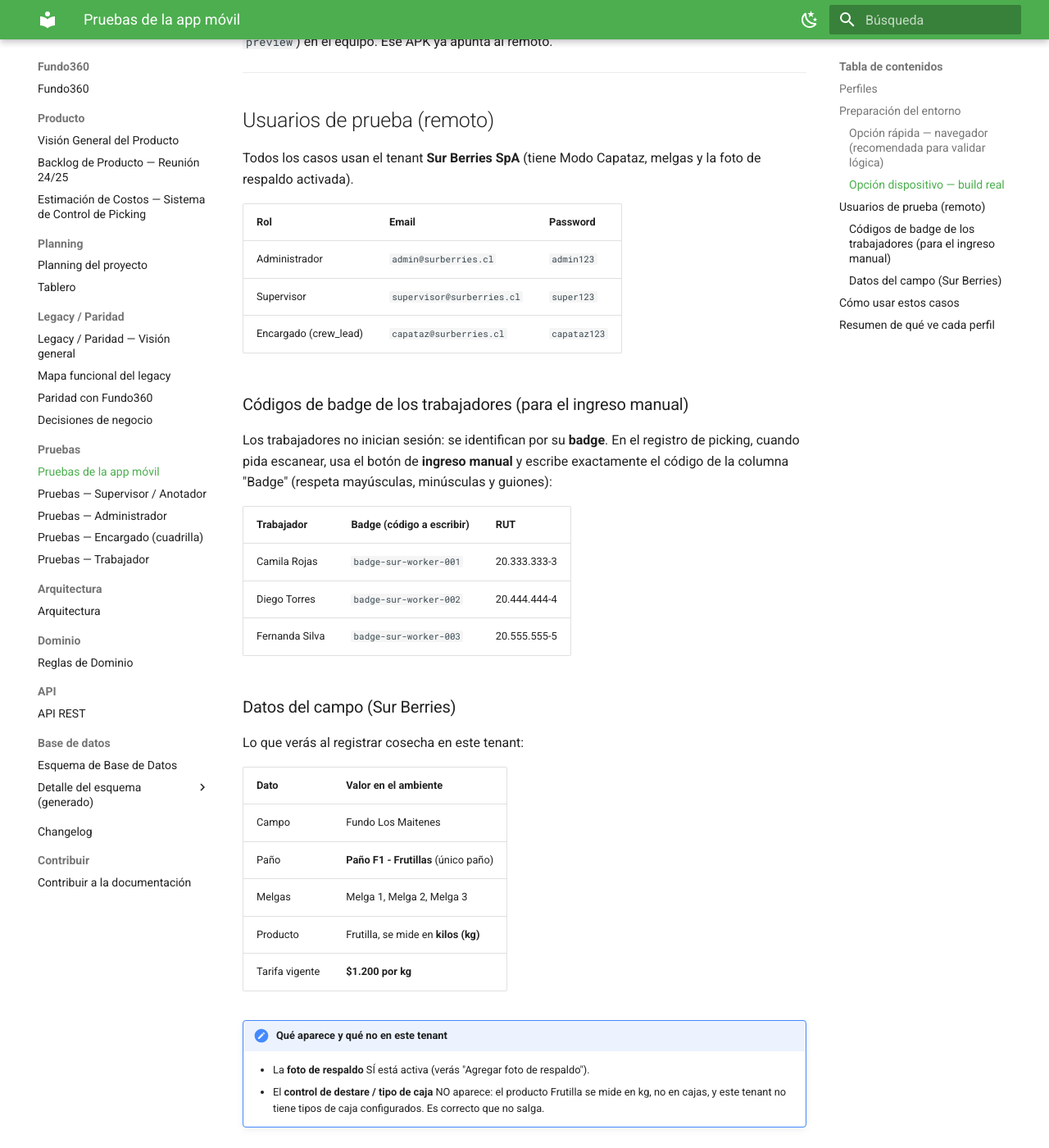
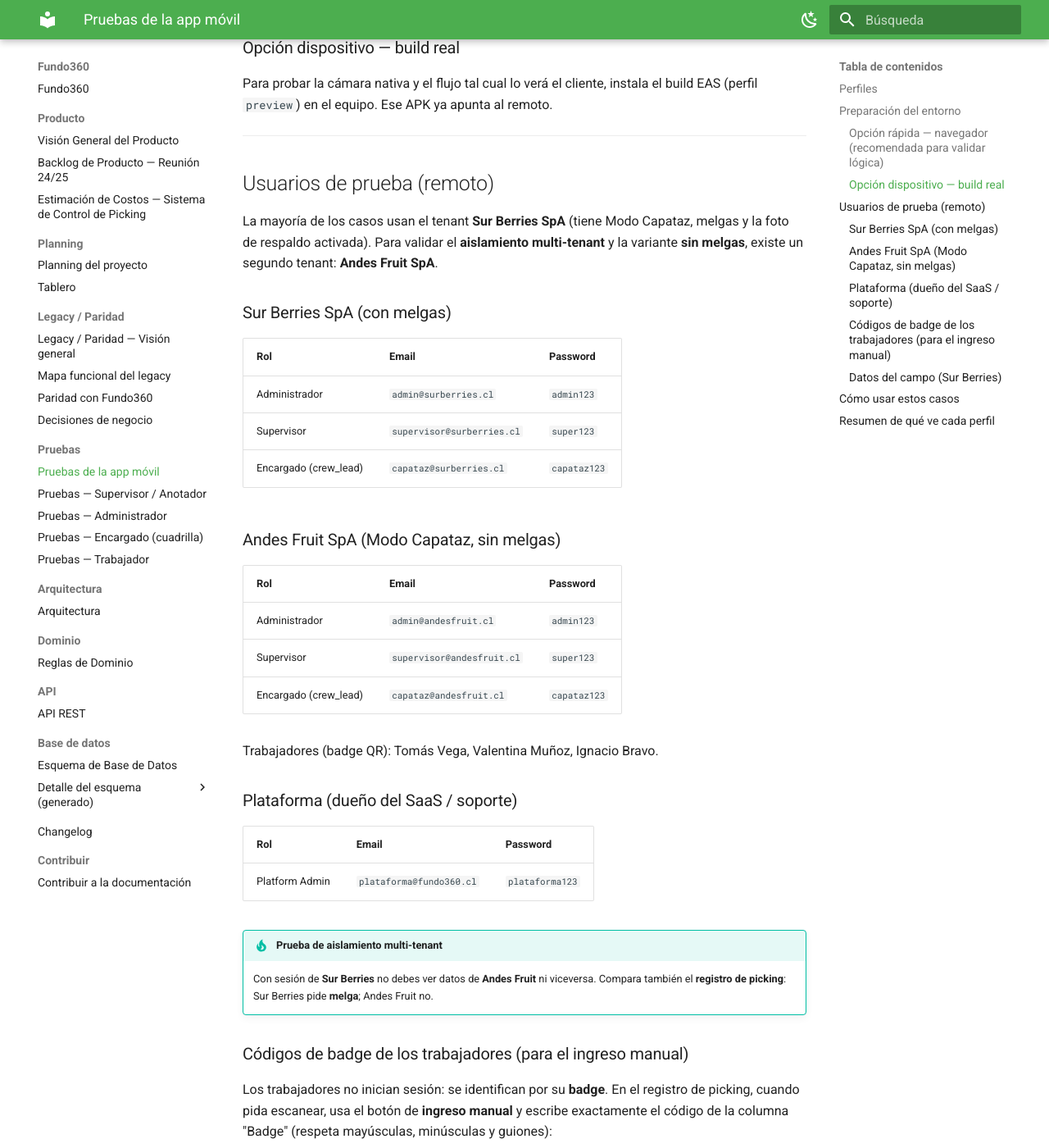
Before and after one commit to jlcornejo/control-picking, an MkDocs documentation site: the page built from docs/pruebas/vision-general.md, in a window 1280 px wide and 1400 px high, scrolled down 1420 px. Shown: the whole window at 82% size. Built offline with MkDocs 1.6.1 and Material for MkDocs 9.7.7, drawn with Linux system fonts in a browser that asks for light colours; some of the changed text lies outside the part shown.

Commit message:
docs(pruebas): actualizar guía de pruebas manuales

```diff
--- a/docs/pruebas/vision-general.md
+++ b/docs/pruebas/vision-general.md
@@ -3,8 +3,12 @@
 Set de pruebas manuales **por perfil** para validar la app móvil Fundo360 antes de la
 prueba en terreno. Cada perfil tiene su propia página con casos paso a paso.
 
-> **Última actualización**: 2026-10-03.
+> **Última actualización**: 2026-10-16.
 > **Alcance**: app móvil (Expo) contra el ambiente **remoto** `fundo360`.
+> **Datos de prueba**: el remoto tiene cosecha diaria de **todo octubre (1–16 oct 2026)**
+> en los dos tenants de prueba, además de liquidaciones y pagos de la quincena. Así el
+> **Dashboard** y los listados de **Pagos** muestran datos reales del mes para validar
+> métricas, tendencias y liquidaciones.
 
 ---
 
@@ -56,14 +60,37 @@
 
 ## Usuarios de prueba (remoto)
 
-Todos los casos usan el tenant **Sur Berries SpA** (tiene Modo Capataz, melgas y la foto de
-respaldo activada).
+La mayoría de los casos usan el tenant **Sur Berries SpA** (tiene Modo Capataz, melgas y la
+foto de respaldo activada). Para validar el **aislamiento multi-tenant** y la variante **sin
+melgas**, existe un segundo tenant: **Andes Fruit SpA**.
+
+### Sur Berries SpA (con melgas)
 
 | Rol | Email | Password |
 |-----|-------|----------|
 | Administrador | `admin@surberries.cl` | `admin123` |
 | Supervisor | `supervisor@surberries.cl` | `super123` |
 | Encargado (crew_lead) | `capataz@surberries.cl` | `capataz123` |
+
+### Andes Fruit SpA (Modo Capataz, sin melgas)
+
+| Rol | Email | Password |
+|-----|-------|----------|
+| Administrador | `admin@andesfruit.cl` | `admin123` |
+| Supervisor | `supervisor@andesfruit.cl` | `super123` |
+| Encargado (crew_lead) | `capataz@andesfruit.cl` | `capataz123` |
+
+Trabajadores (badge QR): Tomás Vega, Valentina Muñoz, Ignacio Bravo.
+
+### Plataforma (dueño del SaaS / soporte)
+
+| Rol | Email | Password |
+|-----|-------|----------|
+| Platform Admin | `plataforma@fundo360.cl` | `plataforma123` |
+
+!!! tip "Prueba de aislamiento multi-tenant"
+    Con sesión de **Sur Berries** no debes ver datos de **Andes Fruit** ni viceversa.
+    Compara también el **registro de picking**: Sur Berries pide **melga**; Andes Fruit no.
 
 ### Códigos de badge de los trabajadores (para el ingreso manual)
 
```
